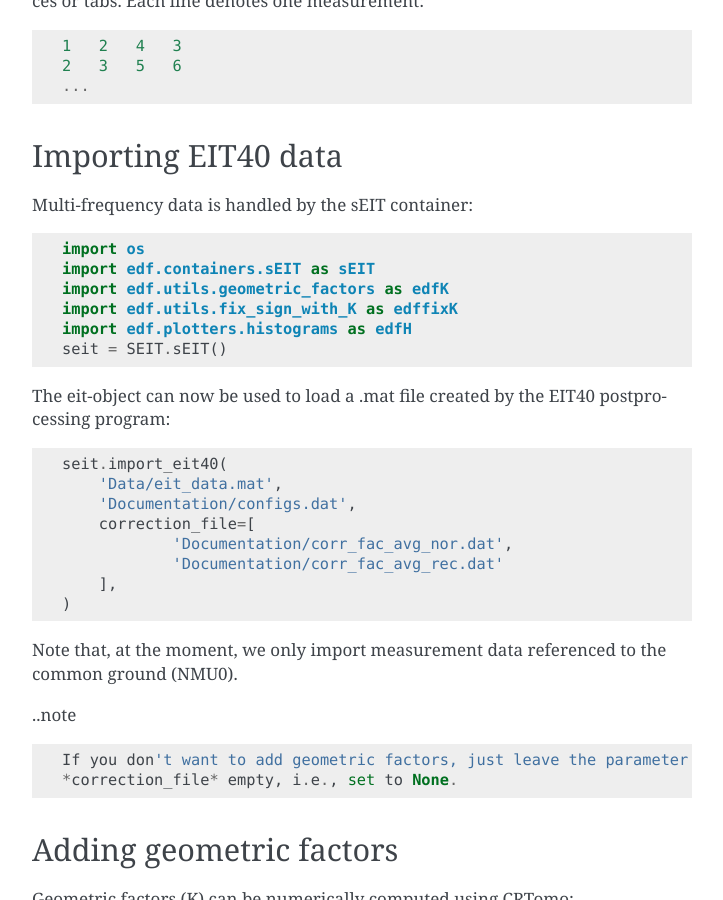
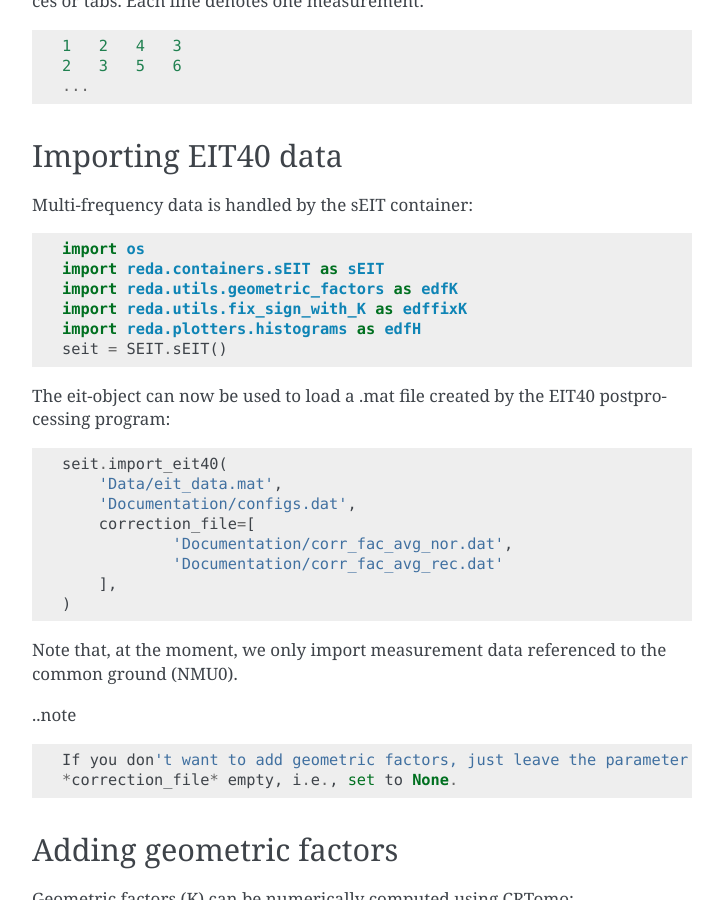
Before and after one commit to geophysics-ubonn/reda, a Sphinx documentation site: the page built from doc/seit.rst, in a window 1280 px wide and 900 px high, scrolled down 749 px. Shown: the whole window, without its empty margins (388-1111 px from the left). Built offline with Sphinx 7.4.7, drawn with Linux system fonts in a browser that asks for light colours; some of the changed text lies outside the part shown.

Commit message:
Rename missing ouccurences of edf of reda.

```diff
--- a/doc/seit.rst
+++ b/doc/seit.rst
@@ -42,10 +42,10 @@ Importing EIT40 data
 Multi-frequency data is handled by the sEIT container: ::
 
     import os
-    import edf.containers.sEIT as sEIT
-    import edf.utils.geometric_factors as edfK
-    import edf.utils.fix_sign_with_K as edffixK
-    import edf.plotters.histograms as edfH
+    import reda.containers.sEIT as sEIT
+    import reda.utils.geometric_factors as edfK
+    import reda.utils.fix_sign_with_K as edffixK
+    import reda.plotters.histograms as edfH
     seit = SEIT.sEIT()
 
 
@@ -139,5 +139,5 @@ CRTomo
 
 ::
 
-    import edf.exporters.crtomo as edfC
+    import reda.exporters.crtomo as edfC
     edfC.write_files_to_directory(seit.df, 'crt_results', norrec='nor', )
--- a/doc/syscal.rst
+++ b/doc/syscal.rst
@@ -42,7 +42,7 @@ Importing data
 
 ::
 
-    import edf.containers.ERT as edfERT
+    import reda.containers.ERT as edfERT
 
     ert = edfERT.ERT()
     ert.import_syscal_dat('data/ML_20140124_03n.txt')
```
Also changed, not shown: Readme.md (+1 -1 lines), 5 other files.
